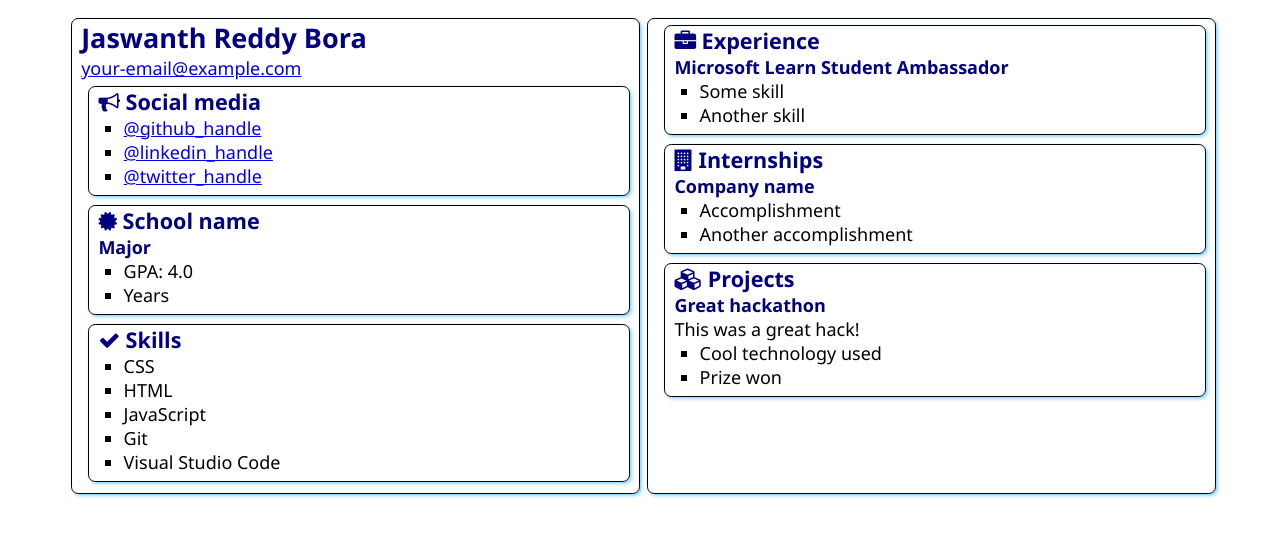
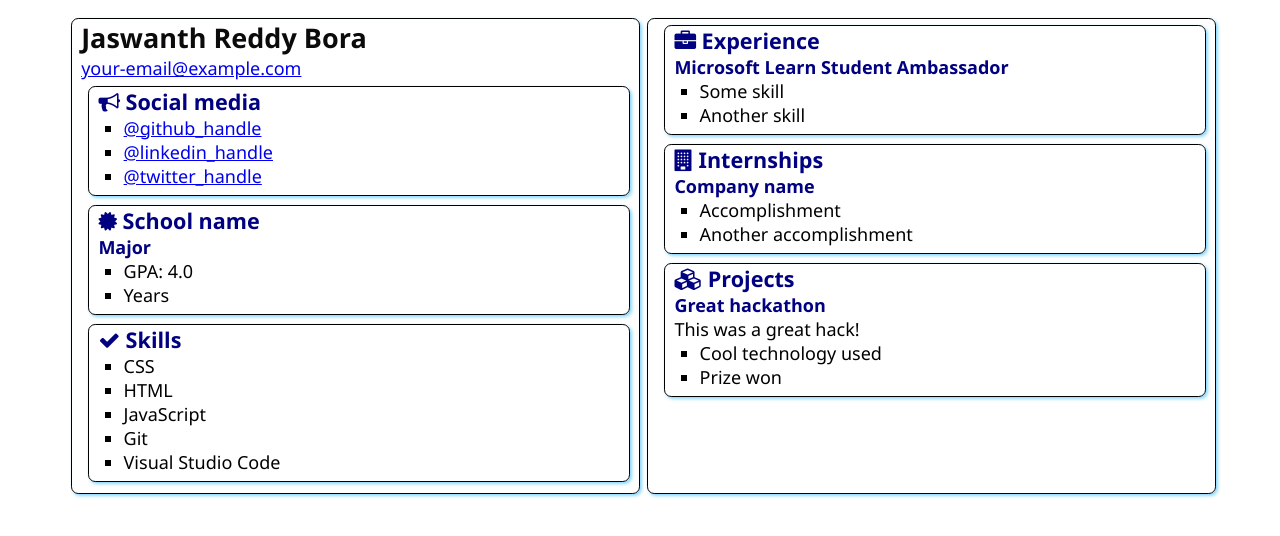
Before and after one commit to Jash286/Ambassador-SWA-Pilot, a plain HTML site: page src/index.html in a window 1280 px wide. Drawn offline with Linux system fonts and the light colour scheme.

Commit message:
style changes

```diff
--- a/src/style.css
+++ b/src/style.css
@@ -23,7 +23,7 @@ main {
 }
 
 h1 {
-    color: navy;
+    color: rgb(11, 11, 12);
     margin: 0em;
     display: block;
 }
```
